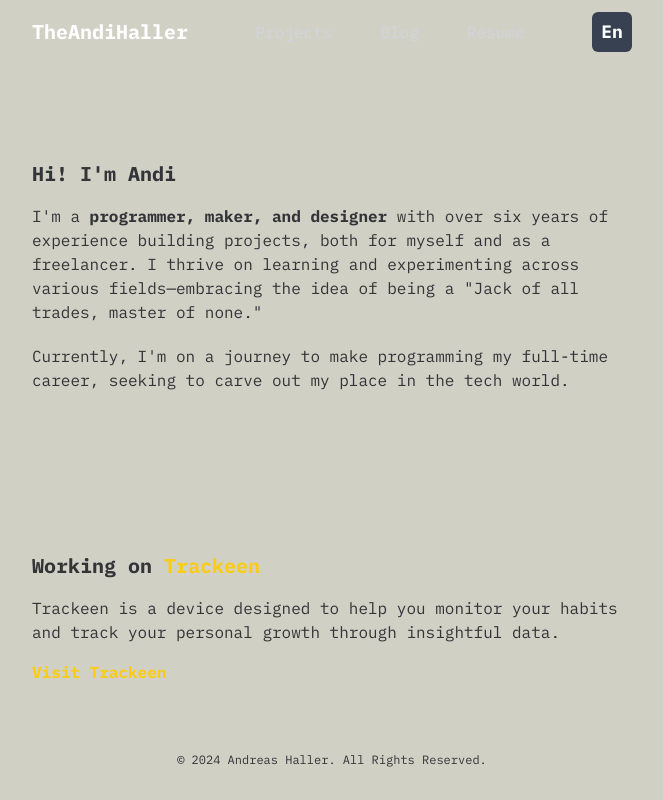
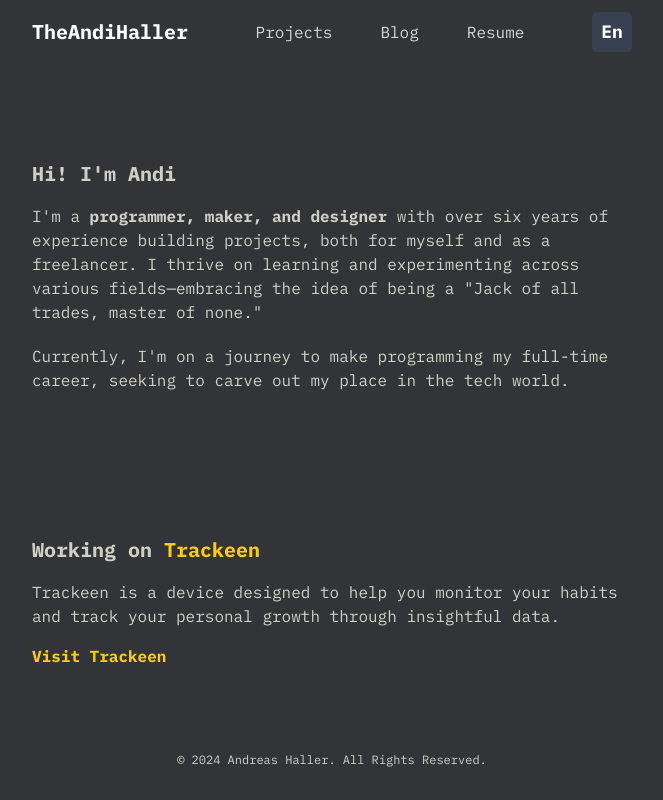
Before and after one commit to TheAndiHaller/TheAndiHallerDev, a Next.js app in the folder theandihallerdev/: page / in a window 1280 px wide. Shown: the whole page, without its empty margins (308-971 px from the left). Built offline with nearby package versions, Linux system fonts and the light colour scheme; a web font is replaced by a local one.

Commit message:
Fixed some color issues and paddings

```diff
--- a/theandihallerdev/app/page.tsx
+++ b/theandihallerdev/app/page.tsx
@@ -4,7 +4,7 @@ import Socials from "./ui/socials";
 
 export default function Home() {
   return (
-    <main>
+    <main className="sm:px-0 px-4">
       <Bio />
       <Socials />
       <WorkingOn />
--- a/theandihallerdev/app/ui/container.tsx
+++ b/theandihallerdev/app/ui/container.tsx
@@ -1,6 +1,6 @@
 export default function Container({ children }: { children: React.ReactNode }) {
   return (
-    <div className="max-w-[600px] mx-auto min-h-screen flex flex-col">
+    <div className="max-w-[600px] mx-auto min-h-screen flex flex-col ">
       {children}
     </div>
   );
--- a/theandihallerdev/app/ui/global.css
+++ b/theandihallerdev/app/ui/global.css
@@ -24,16 +24,18 @@ Yellow: ffcb05
 
 
 :root {
-  --foreground: #323437;
-  --background: #D1D0C5;
+  --background: #323437;
+  --foreground: #D1D0C5;
 }
 
+/*
 @media (prefers-color-scheme: dark) {
   :root {
     --background: #323437;
     --foreground: #D1D0C5;
   }
 }
+*/
 
 body {
   color: var(--foreground);
--- a/theandihallerdev/app/ui/socials.tsx
+++ b/theandihallerdev/app/ui/socials.tsx
@@ -4,7 +4,7 @@ export default function Socials() {
   return (
     <div className="mb-10 flex justify-center ">
       <a
-        className="m-10 hover:text-yellow-400"
+        className="m-8 hover:text-yellow-400"
         title="Linkedin"
         href="https://www.linkedin.com/in/andreas-haller-schade/"
         target="_blank"
@@ -13,7 +13,7 @@ export default function Socials() {
         <Icon name="bxl-linkedin " size="48px" />
       </a>
       <a
-        className="m-10 hover:text-yellow-400"
+        className="m-8 hover:text-yellow-400"
         title="Github"
         href="https://github.com/TheAndiHaller"
         target="_blank"
@@ -22,7 +22,7 @@ export default function Socials() {
         <Icon name="bxl-github" size="48px" />
       </a>
       <a
-        className="m-10 hover:text-yellow-400"
+        className="m-8 hover:text-yellow-400"
         title="Instagram"
         href="https://www.instagram.com/theandihaller/"
         target="_blank"
@@ -31,7 +31,7 @@ export default function Socials() {
         <Icon name="bxl-instagram" size="48px" />
       </a>
       <a
-        className="m-10 hover:text-yellow-400"
+        className="m-8 hover:text-yellow-400"
         title="Twitter X"
         href="https://x.com/TheAndiHaller"
         target="_blank"
--- a/theandihallerdev/app/ui/working-on.tsx
+++ b/theandihallerdev/app/ui/working-on.tsx
@@ -6,7 +6,7 @@ export default function WorkingOn() {
   const { language } = useLanguage();
 
   return (
-    <div>
+    <div className="pb-10">
       <h1 className="text-xl font-bold pb-4">
         {language === "En" ? "Working on " : "Projecto actual "}
         <a
```
